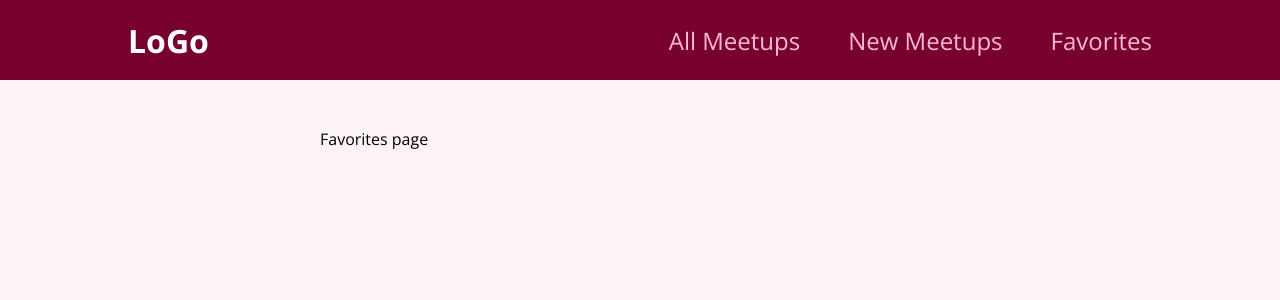
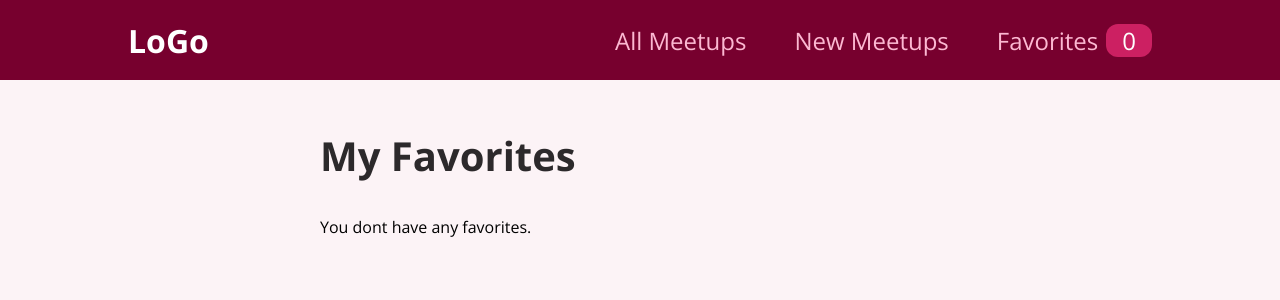
Before and after one commit to withers56/react-practice, a React (Create React App) app in the folder tutorial-app/: page /favorites in a window 1280 px wide. Shown: the top 300 px of the page. Built offline with nearby package versions, Linux system fonts and the light colour scheme.

Commit message:
//context will disappear once browser is refreashed because its only in local memory, if wanted it to presist woul need to use local storage or //store on a server database

```diff
--- a/tutorial-app/src/componets/layout/MainNav.js
+++ b/tutorial-app/src/componets/layout/MainNav.js
@@ -1,8 +1,11 @@
 import {Link} from "react-router-dom";
-
+import FavoritesContext from "../../store/favorites-context";
 import classes from './MainNav.module.css'
+import {useContext} from "react";
 
 function MainNav() {
+    const favoritesCtx = useContext(FavoritesContext);
+
     return (
         <header className={classes.header}>
             <div className={classes.logo}>LoGo</div>
@@ -15,7 +18,7 @@
                         <Link to='/new-meetup'>New Meetups</Link>
                     </li>
                     <li>
-                        <Link to='/favorites'>Favorites</Link>
+                        <Link to='/favorites'>Favorites<span className={classes.badge}>{favoritesCtx.totalFavorites}</span></Link>
                     </li>
                 </ul>
             </nav>
--- a/tutorial-app/src/pages/Favorites.js
+++ b/tutorial-app/src/pages/Favorites.js
@@ -1,6 +1,22 @@
+import {useContext} from "react";
+import FavoritesContext from "../store/favorites-context";
+import MeetupsList from "../componets/meetups/MeetupsList";
+
 function FavoritesPage() {
+    const favoritesCtx = useContext(FavoritesContext)
+
+    let content = "";
+
+    if (favoritesCtx.totalFavorites === 0 ) {
+        content = <p>You dont have any favorites.</p>
+    } else {
+        content = <MeetupsList meetups={favoritesCtx.favorites}/>
+    }
     return(
-        <div>Favorites page</div>
+        <section>
+            <h1>My Favorites</h1>
+            {content}
+        </section>
     )
 }
 
--- a/tutorial-app/src/store/favorites-context.js
+++ b/tutorial-app/src/store/favorites-context.js
@@ -10,6 +10,8 @@
 
 });
 
+//context will disappear once browser is refreashed because its only in local memory, if wanted it to presist woul need to use local storage or
+//store on a server database
 export function FavoritesContextProvider(props) {
     const [userFavorites, setUserFavorites] = useState([])
 
```
